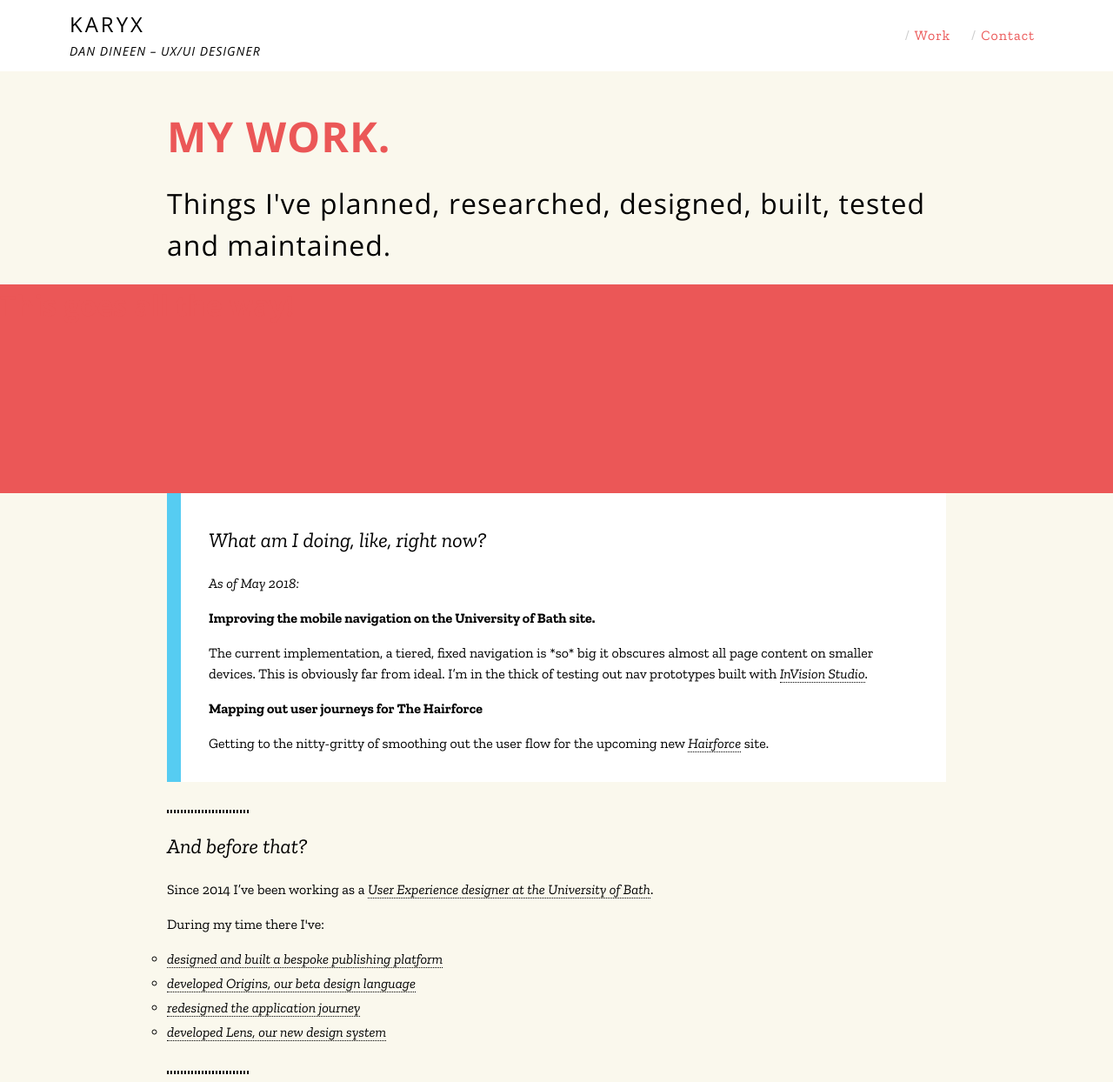
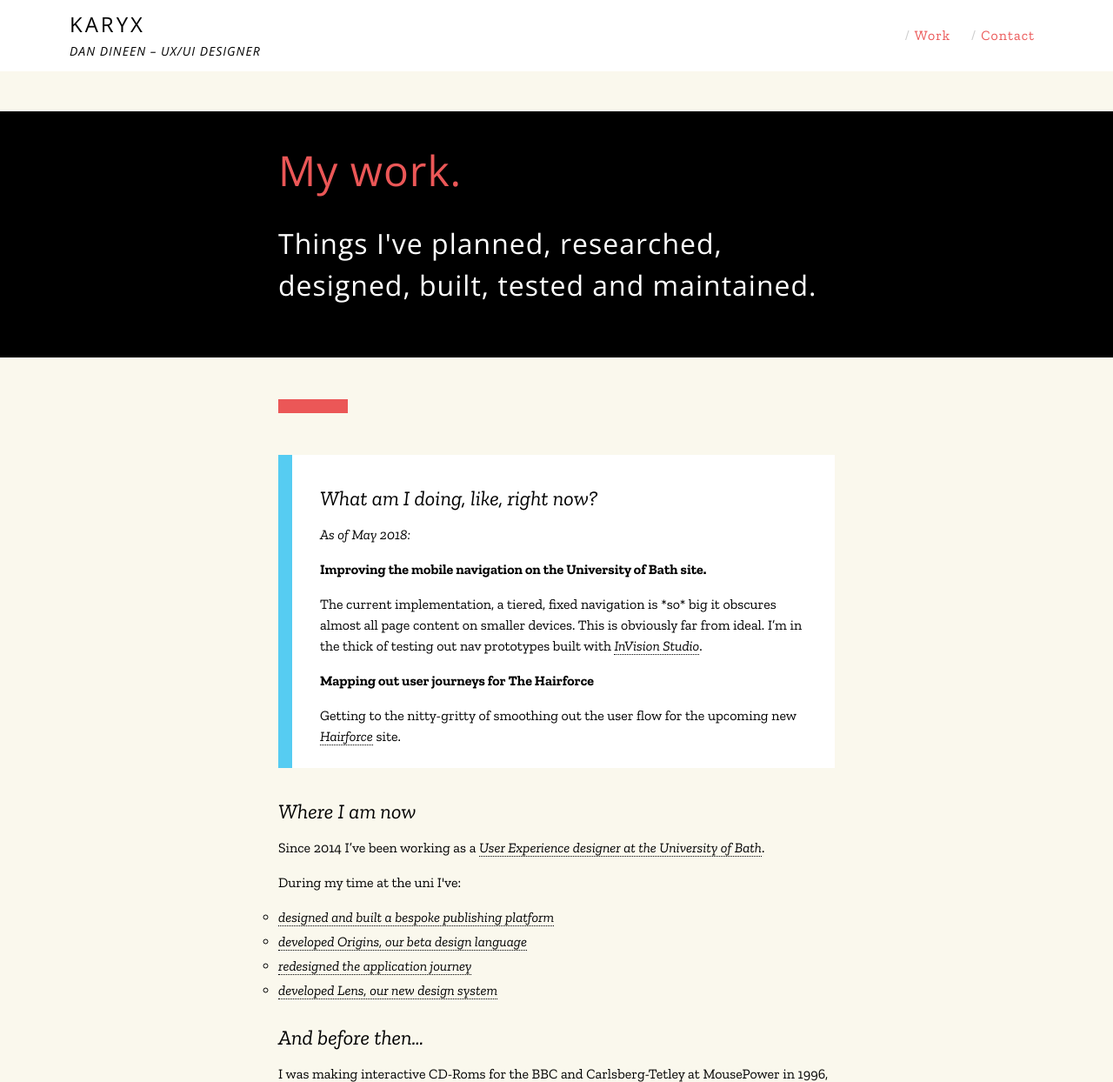
Before and after one commit to dandineen/well-seasoned, a plain HTML site: page work.html in a window 1280 px wide. Shown: the top 1244 px of the page at 87% size. Drawn offline with nearby package versions, Linux system fonts and the light colour scheme.

Commit message:
Layout tweaks and additional structure

```diff
--- a/scss/components/_panels.scss
+++ b/scss/components/_panels.scss
@@ -5,11 +5,18 @@ PANELS - Boxouts for priority information
 // Base panel styling
 .panel {
     background-color: white;
-    padding: 1em 2em;
+    padding: .5em 2em;
     border-left: .5em solid $ocean;
-    margin-bottom: $v-space * 2;
+    margin: $v-space * 2 0;
 
     @media #{$medium-up}{
         border-left-width: 1em;
     }
 }
+
+// Simple panel
+.panel--simple {
+    border: 2px solid rgba($ocean, .2);
+    padding: 0 2em .5em;
+    margin: $v-space * 2 0;
+}
--- a/scss/components/_structure.scss
+++ b/scss/components/_structure.scss
@@ -73,6 +73,7 @@ main {
     flex-wrap: wrap;
     justify-content: center;
     flex: 1;
+    width: 100%;
 
     // IE10 Flexbox fallbacks
     display: flexbox;
@@ -86,36 +87,36 @@ main {
 // GRID STRUCTURE
 
 // Thirds (33%) width column
-.third {
-    padding: 0 40px;
-    width: 100%;
+// .third {
+//     padding: 0 40px;
+//     width: 100%;
 
-    @media #{$medium-up} {
-        width: 33%;
-    }
-}
+//     @media #{$medium-up} {
+//         width: 33%;
+//     }
+// }
 
-//  Fifty percent (50%) width column
-.half {
-    padding: 0 40px;
-    width: 100%;
+// //  Fifty percent (50%) width column
+// .half {
+//     padding: 0 40px;
+//     width: 100%;
 
-    @media #{$medium-up} {
-        width: 50%;
-    }
-}
+//     @media #{$medium-up} {
+//         width: 50%;
+//     }
+// }
 
-// Two-thirds width column
+// 2/3 column - Centered
 .two-thirds {
     padding: 0 40px;
     width: 100%;
 
     @media #{$medium-only} {
-        width: 80%;
+        width: 90%;
     }
 
     @media #{$large-up} {
-        width: 70%;
+        width: 50%;
     }
 }
 
@@ -125,18 +126,28 @@ main {
 }
 
 // A test class to see what we get from this
-.show-off {
-    background-color: $coral;
-    height: 30vh; // 30% of the viewport area
+.page-title {
+    display: flex;
+    background-color: black;
+    padding: 2em 0;
+    flex-wrap: wrap;
+    justify-content: center;
+    width: 100%;
+    color: white;
+
+    // IE10 Flexbox fallbacks
+    display: flexbox;
+    -ms-flex-pack: justify;
 }
 
 // Horizontal rules
 .mini-hr {
-    border: 4px solid black;
+    border: .25em solid black;
     width: 10%;
     margin: $v-space * 2 0;
 
     @media #{$medium-up} {
+        border-width: .5em;
         margin: $v-space * 3 0;
     }
 
@@ -152,9 +163,3 @@ main {
         border-color: $ocean;
     }
 }
-
-.micro-hr {
-    border: 2px dotted black;
-    width: 10%;
-    margin: $v-space * 2 0 $v-space;
-}
--- a/scss/components/_typography.scss
+++ b/scss/components/_typography.scss
@@ -70,6 +70,7 @@ h2 {
     font-size: 1.25em;
     font-style: italic;
     font-weight: normal;
+    margin: $v-space 0 $v-space / 2;
 
     @media #{$medium-up}{
         font-size: 1.5em;
@@ -78,6 +79,9 @@ h2 {
 
 h3 {
     font-size: 1em;
+    font-weight: 300;
+    margin: 1em 0;
+    text-transform: uppercase;
 
     @media #{$medium-up} {
         font-size: 1.25em;
@@ -89,7 +93,7 @@ h4 {
     font-size: 1em;
     font-weight: 700;
     line-height: 1.5;
-    margin: auto 0 $v-space / 2;
+    margin: $v-space * 1.5 0 $v-space / 2;
 
     @media #{$medium-up} {
         font-size: 1.125em;
@@ -100,7 +104,8 @@ h4 {
 
 // Page header
 .splash-header {
-    color: black;
+    color: white;
+    // font-family: $bodycopy;
     font-weight: 300;
     font-size: 1.5em;
     line-height: 1.5;
@@ -108,17 +113,14 @@ h4 {
 
     @media #{$medium-up} {
         font-size: 2em;
-        line-height: 1.5;
     }
 
     // The focus heading
     span {
-        font-size: 1.5em;
-        line-height: 1.2;
+        font-size: 1.25em;
+        // font-family: $headings;
         display: block;
         color: $coral;
-        text-transform: uppercase;
-        font-weight: 800;
         margin-bottom: $v-space / 2;
 
         @media #{$medium-up} {
@@ -131,8 +133,8 @@ h4 {
 .achievement::before {
     content: "+";
     color: $coral;
-    padding: 0 10px;
-    margin-left: -30px;
+    padding: 0 .5em;
+    margin-left: -1.5em;
 }
 
 // TYPOGRAPHIC COMBOS
@@ -151,3 +153,7 @@ p + h3 {
         margin-top: $v-space * 3;
     }
 }
+
+.mini-hr + p {
+    font-size: 1.25em;
+}
--- a/work.html
+++ b/work.html
@@ -10,7 +10,7 @@
     <title>Dan Dineen - UX/UI designer - My work</title>
 </head>
 <body class="work">
-        <div class="header-wrapper">
+    <div class="header-wrapper">
         <header class="site-header">
             <div class="header-info">
                 <h1 class="site-name"><a href="index.html">Karyx</a></h1>
@@ -25,14 +25,13 @@
         </header>
     </div>
     <main>
+        <section class="page-title">
+            <div class="two-thirds">
+                <h1 class="splash-header"><span>My work.</span> Things I've planned, researched, designed, built, tested and maintained.</h1>
+            </div>
+        </section>
         <div class="two-thirds">
-            <h1 class="splash-header"><span>My work.</span> Things I've planned, researched, designed, built, tested and maintained.</h1>
-        </div>
-        <div class="full-width show-off">
-            <h1>This goes all the way!</h1>
-        </div>
-        <div class="two-thirds">
-            <!-- Right now panel -->
+            <hr class="mini-hr coral"/>
             <div class="panel">
                 <h2>What am I doing, like, <em>right now</em>?</h2>
                 <p><em>As of May 2018:</em></p>
@@ -41,20 +40,18 @@
                 <p><strong>Mapping out user journeys for The Hairforce</strong></p>
                 <p>Getting to the nitty-gritty of smoothing out the user flow for the upcoming new <a href="http://www.thehairforce.co.uk">Hairforce</a> site.</p>
             </div>
-            <hr class="micro-hr"/>
-            <h2>And before that?</h2>
+            <!-- Current employment -->
+            <h2>Where I am now</h2>
             <p>Since 2014 I’ve been working as a <a href="work-uob.html">User Experience designer at the University of Bath</a>.</p>
-            <p>During my time there I've:</p>
+            <p>During my time at the uni I've:</p>
             <ul>
                 <li><a href="work-uob.html#first">designed and built a bespoke publishing platform</a></li>
-                <!-- <li><a href="work-uob.html#second">designed and built flexible front-end templates for multiple content types</a></li> -->
                 <li><a href="work-uob.html#third">developed Origins, our beta design language</a></li>
                 <li><a href="work-uob.html#fourth">redesigned the application journey</a></li>
                 <li><a href="work-uob.html#fifth">developed Lens, our new design system</a></li>
             </ul>
-            <!-- History -->
-            <hr class="micro-hr"/>
-            <h2>And way, way back&hellip;</h2>
+            <!-- Ancient History -->
+            <h2>And before then&hellip;</h2>
             <p>I was making interactive CD-Roms for the BBC and Carlsberg-Tetley at MousePower in 1996, designing animated e-learning for BP for Nsource in 2000, and creating user-focused, content-driven websites for third sector organisations like the <a href="https://www.ethicaltrade.org">Ethical Trade Initiative</a> and <a href="https://www.refugee-action.org.uk/">Refugee Action</a> at Karyx until 2013.</p>
             <p>I've done the rounds and am hugely proud to have made wonderful things for such wonderful people.</p>
         </div>
```
Also changed, not shown: contact.html (+12 -11 lines), index.html (+6 -1 lines), work-uob.html (+16 -9 lines), css/spice.css.
